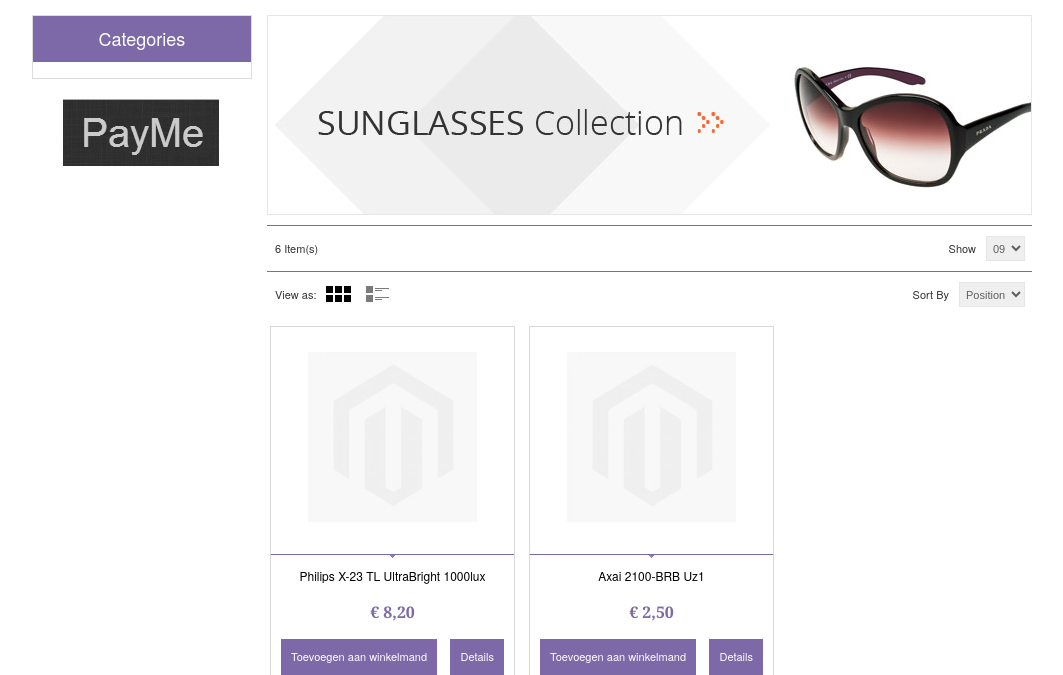
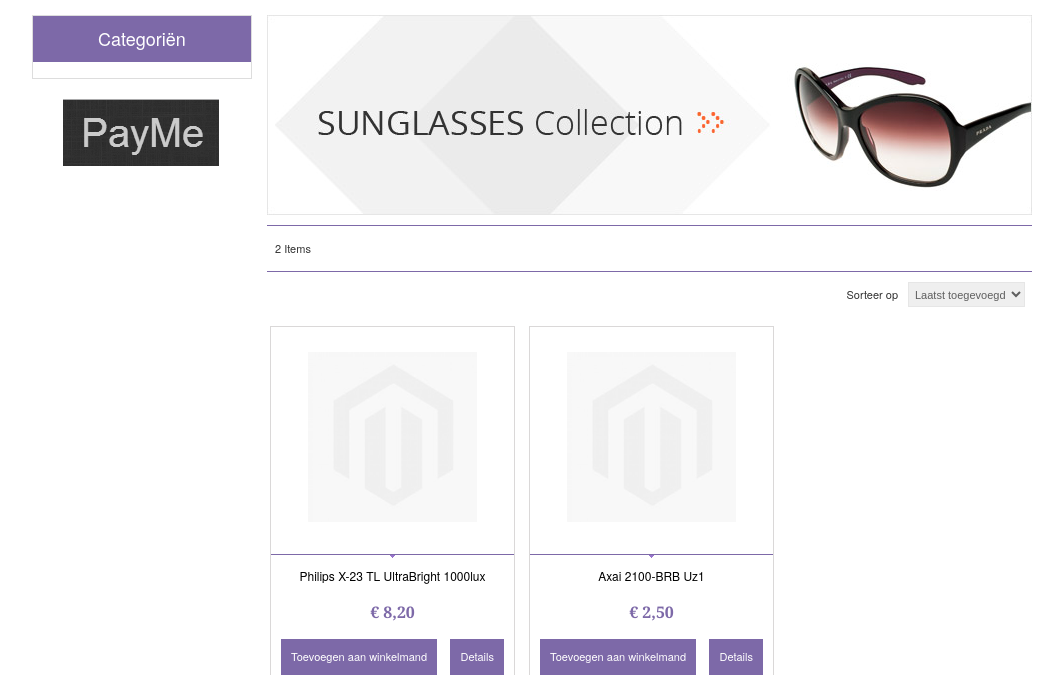
Before and after one commit to TMTLT/Webshop, a CodeIgniter app: page /index.php/store/index in a window 1280 px wide. Shown: the part 227-902 px from the top of the page, without its empty margins (108-1171 px from the left). Run offline with CodeIgniter, Linux system fonts and the light colour scheme; data that the repository does not hold is empty.

Commit message:
Small changes

```diff
--- a/application/views/store/index.php
+++ b/application/views/store/index.php
@@ -3,7 +3,7 @@
     <div class="content-container container">
         <div class="col-left">
             <div class="block man-block">
-                <div class="block-title">Categories</div>
+                <div class="block-title">Categoriën</div>
                 <ul>
                     <?php
                         foreach($categories as $category)
@@ -19,28 +19,27 @@
             <div class="category-banner"><img src="/images/sunglass.jpg" title="Banner" alt="Banner"/></div>
             <div class="pager-container">
                 <div class="pager">
-                    <div class="show-items">6 Item(s)</div>
-                    <div class="show-per-page"><label>Show</label> <select>
+                    <div class="show-items">
+                        <?php
+                            $products = array_values($products);
+
+                            echo (count($products) . " Items");
+                        ?>
+                    </div>
+                    <!--<div class="show-per-page"><label>Show</label> <select>
                             <option>09</option>
-                        </select></div>
+                        </select></div>-->
                 </div>
                 <div class="view-by-block">
-                    <ul class="view-by">
-                        <li>View as:</li>
-                        <li><a href="#" title="Grid" class="grid">Grid</a></li>
-                        <li><a href="#" title="List" class="list">List</a></li>
-                    </ul>
                     <div class="short-by">
-                        <label>Sort By</label><select>
-                            <option>Position</option>
+                        <label>Sorteer op</label><select>
+                            <option>Laatst toegevoegd</option>
                         </select>
                     </div>
                 </div>
             </div>
             <div class="new-product-block">
                 <?php
-                    $products = array_values($products);
-
                     $counter = 0;
                     print('<ul class="product-grid">');
                     foreach($products as $product) {
```
